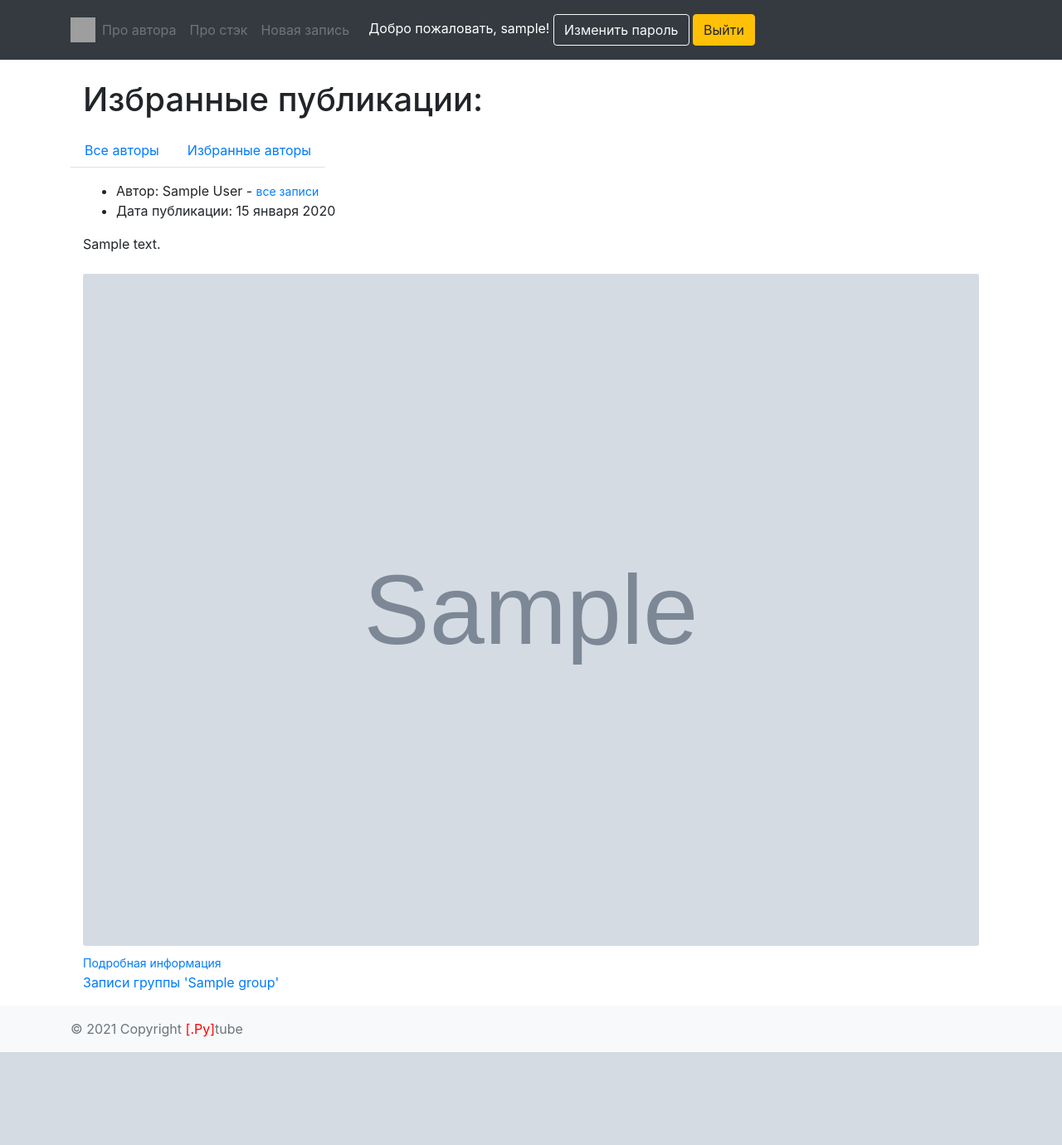
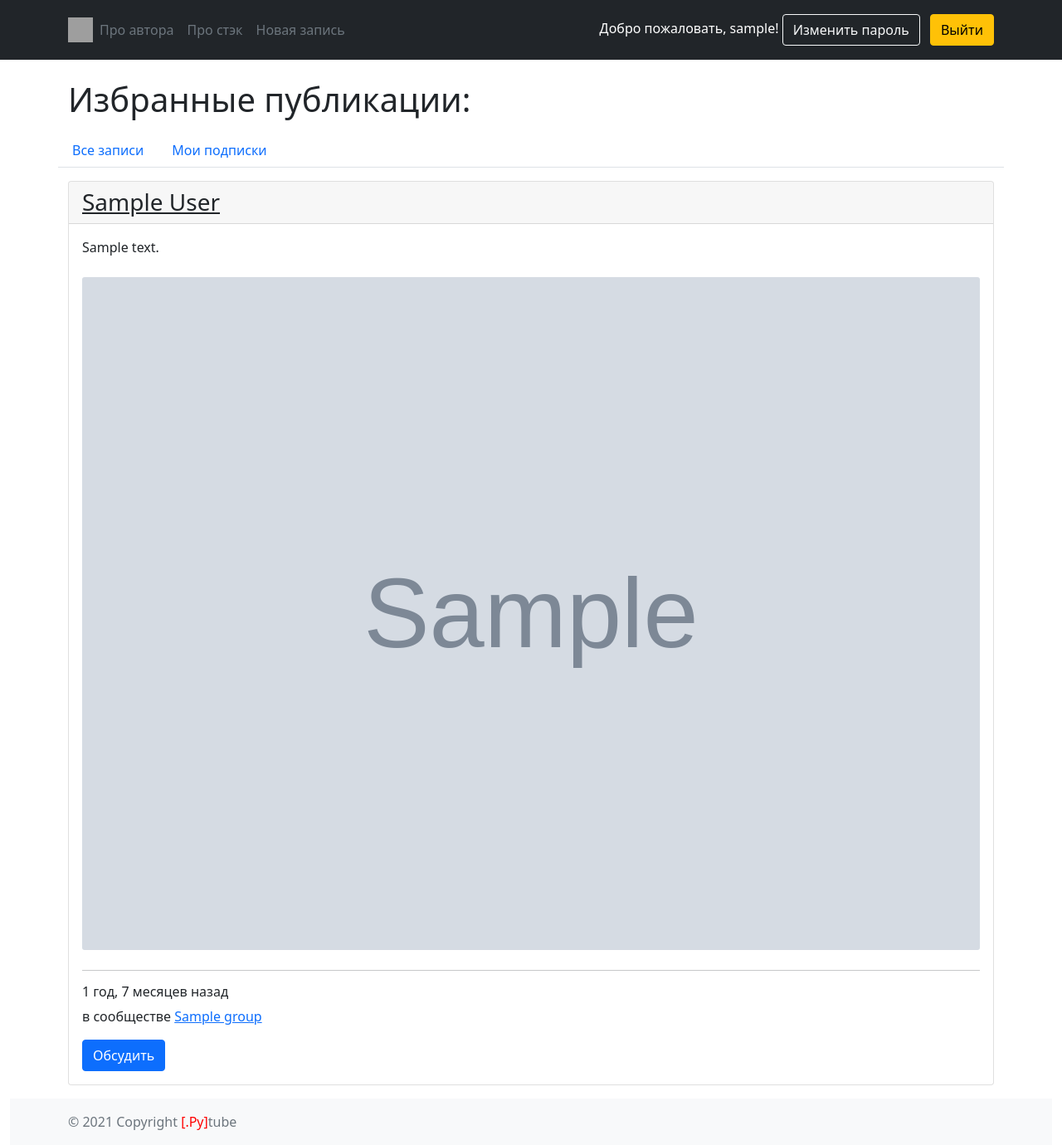
Before and after one commit to inferno2f/hw05_final, a Django app: page /follow/ in a window 1280 px wide. Shown: the whole page at 83% size. Before the commit the page ends 1268 px from the top, so only its background shows below. Run offline with Django 3.2, Linux system fonts and the light colour scheme; a user stored in the database is signed in; tables that the repository leaves empty hold one stand-in row (values such as "Sample post"); grey boxes marked "Sample" are stand-in pictures; some libraries are stand-ins or nearby versions; grey boxes are pictures that could not be loaded.

Commit message:
front-end nightmare

```diff
--- a/yatube/templates/about/author.html
+++ b/yatube/templates/about/author.html
@@ -1,9 +1,11 @@
 {% extends "base.html" %}
 {% block title %} Про автора {% endblock %}
 {% block content %}
+<div class="container py-3">
 <h1>Привет, я автор</h1>
 <p>
   Тут я размещу информацию о себе используя свои умения верстать.
   Картинки, блоки, элементы бустрап. А может быть, просто напишу несколько абзацев текста.
 </p>
 {% endblock %}
+</div>
--- a/yatube/templates/about/tech.html
+++ b/yatube/templates/about/tech.html
@@ -1,6 +1,7 @@
 {% extends "base.html" %}
 {% block title %}Технологии{% endblock %}
 {% block content %}
+<div class="container py-3">
 <div class="row">
   <h1>Вот что я умею</h1>
   {% comment %}
@@ -27,4 +28,5 @@
     <p>Текст страницы "Технологии"</p>
   </article>
 </div>
+</div>
 {% endblock %}
--- a/yatube/templates/base.html
+++ b/yatube/templates/base.html
@@ -1,6 +1,7 @@
 {% load static %}
 <!DOCTYPE html>
 <html lang="ru">
+
   <head>
     <meta charset="utf-8">
     <meta name="viewport" content="width=device-width, initial-scale=1">
@@ -10,17 +11,20 @@
     <link rel="icon" type="image/png" sizes="16x16" href={% static "img/fav/favicon-16x16.png" %}>
     <meta name="msapplication-TileColor" content="#da532c">
     <meta name="theme-color" content="#ffffff">
-    <link rel="stylesheet" href={% static "css/bootstrap.min.css" %}>
+    <link href="https://cdn.jsdelivr.net/npm/bootstrap@5.1.0/dist/css/bootstrap.min.css" rel="stylesheet"
+      integrity="sha384-KyZXEAg3QhqLMpG8r+8fhAXLRk2vvoC2f3B09zVXn8CA5QIVfZOJ3BCsw2P0p/We" crossorigin="anonymous">
     <title>
       {% block title %}
       Последние обновления на сайте
       {% endblock %}
     </title>
   </head>
+
   <body>
+    <div class="sticky-top">
     {% include 'includes/header.html' %}
-    <main>
-      <div class="container">
+    </div>
+    <div class="container-xxl">
       {% block content %}
       Oops, something went wrong<br>
       Please check back later
@@ -28,5 +32,6 @@
     </div>
     </main>
     {% include 'includes/footer.html' %}
+    </div>
   </body>
 </html>
--- a/yatube/templates/includes/header.html
+++ b/yatube/templates/includes/header.html
@@ -2,7 +2,7 @@
 <header class="p-3 mb-2 bg-dark text-white">
   <div class="container">
     <div class="d-flex flex-wrap align-items-center justify-content-center justify-content-lg-start">
-      <a href="{% url 'posts:index' %}" class="d-flex align-items-center mb-2 mb-lg-0 text-white text-decoration-none">
+      <a href="{% url 'posts:index' %}" class="d-flex align-items-center mb-2 mb-lg-0 text-white text-decoration-none" data-toggle="tooltip" data-placement="bottom" title="На главную">
         <img src="{% static 'img/logo.png' %}" width="30" height="30" class="d-inline-block align-top" alt="" />
       </a>
       <ul class="nav col-12 col-lg-auto me-lg-auto mb-2 justify-content-center mb-md-0">
--- a/yatube/templates/posts/create_post.html
+++ b/yatube/templates/posts/create_post.html
@@ -47,7 +47,7 @@
                 </div>
               {% endfor %}
               <div class="col-md-6 offset-md-4">
-                <button type="submit" class="btn btn-success">
+                <button type="submit" class="btn btn-primary">
                   {% if is_edit %} Изменить {% else %} Добавить {% endif %}
                 </button>
               </div>
--- a/yatube/templates/posts/follow.html
+++ b/yatube/templates/posts/follow.html
@@ -1,7 +1,6 @@
 {% extends 'base.html' %}
-{% load cache %}
 {% load thumbnail %}
-{% cache 20 follow_page %}
+{% load humanize %}
 {% block title %}
   Pytube
 {% endblock title %}
@@ -10,30 +9,28 @@
     <h1>{{ 'Избранные публикации:' }}</h1>
     {% include 'posts/includes/switcher.html' %}
         {% for post in page_obj %}
-      <ul>
-        <li>
-          Автор: {{ post.author.get_full_name }} -
-          <small><a href="{% url 'posts:profile' post.author.username %}">все записи</a></small>
-        </li>
-        <li>
-          Дата публикации: {{ post.pub_date|date:"d E Y" }}
-        </li>
-      </ul>
-      <p>{{ post.text|linebreaks }}</p>
+      <div class="card">
+        <h3 class="card-header" >
+        <a href="{% url 'posts:profile' post.author.username %}" class="link-dark">  {{ post.author.get_full_name }} </a>
+        </h3>
+          <div class="card-body">
+          <p class="card-text"> {{ post.text }}
+          </p>
           {% thumbnail post.image "960x339" crop="center" upscale=True as im %}
           <img class="card-img my-2" src="{{ im.url }}">
           {% endthumbnail %}
-      <small>
-        <a href="{% url 'posts:post_detail' post.id %}">Подробная информация</a>
-      </small>
-      <br>
+          <hr>
+          <h6 class="card-text">{{ post.pub_date|naturaltime}} </h6>
           {% if post.group %}
-        <a href="{% url 'posts:group_list' post.group.slug %}">
-        Записи группы '{{ post.group }}'</a>
+            <p> в сообществе
+            <a href="{% url 'posts:group_list' post.group.slug %}"> {{ post.group }} </a>
+            </p>
           {% endif %}
+          <a href="{% url 'posts:post_detail' post.id %}" class="btn btn-primary">Обсудить</a>
+        </div>
+      </div>
       {% if not forloop.last %}<hr>{% endif %}
     {% endfor %}
     {% include 'posts/includes/paginator.html' %}
+{% endblock content %}
 </div>
-{% endblock content %}
-{% endcache %}
--- a/yatube/templates/posts/includes/switcher.html
+++ b/yatube/templates/posts/includes/switcher.html
@@ -2,19 +2,13 @@
 <div class="row my-3">
   <ul class="nav nav-tabs">
     <li class="nav-item">
-        <a
-          class="nav-link {% if index %}active{% endif %}"
-          href="{% url 'posts:index' %}"
-        >
-          Все авторы
+      <a class="nav-link {% if index %}active{% endif %}" href="{% url 'posts:index' %}">
+        Все записи
       </a>
     </li>
     <li class="nav-item">
-        <a
-           class="nav-link {% if follow %}active{% endif %}"
-           href="{% url 'posts:follow_index' %}"
-        >
-          Избранные авторы
+      <a class="nav-link {% if follow %}active{% endif %}" href="{% url 'posts:follow_index' %}">
+        Мои подписки
       </a>
     </li>
   </ul>
--- a/yatube/templates/posts/post_detail.html
+++ b/yatube/templates/posts/post_detail.html
@@ -58,7 +58,9 @@
       </div>
       <hr>
       {% endif %}
-
+      {% if comments.count == 0 %}
+      <h5>Отлично, вы можете оставить первый комментарий!</h5>
+      {% else %}
       {% for comment in comments %}
       <div class="card" style="width: 30rem;">
         <div class="card-body">
@@ -72,6 +74,7 @@
       </div>
       <br>
       {% endfor %}
+      {% endif %}
     </article>
   </div>
 </main>
--- a/yatube/templates/users/password_reset.html
+++ b/yatube/templates/users/password_reset.html
@@ -4,7 +4,7 @@
     <main>
       <div class="container py-5">
         <div class="row justify-content-center">
-          <div class="col-md-8 p-5">
+          <div class="col-md-10 p-5">
             <div class="card">
               <div class="card-header">
                 Чтобы сбросить старый пароль — введите адрес электронной почты, под которым вы регистрировались
--- a/yatube/templates/users/signup.html
+++ b/yatube/templates/users/signup.html
@@ -2,11 +2,11 @@
 {% block title %}Зарегистрироваться{% endblock %}
 {% block content %}
   <div class="row justify-content-center">
-    <div class="col-md-8 p-5">
+    <div class="col-md-10 p-5">
       <div class="card">
         <div class="card-header">Зарегистрироваться</div>
           <div class="card-body">
-          {% load user_filters %} {# Загружаем фильтры #}
+          {% load user_filters %}
               {% if form.errors %}
                   {% for field in form %}
                     {% for error in field.errors %}
--- a/yatube/yatube/settings.py
+++ b/yatube/yatube/settings.py
@@ -46,6 +46,7 @@ INSTALLED_APPS = [
     "django.contrib.staticfiles",
     "debug_toolbar",
     "sorl.thumbnail",
+    "django.contrib.humanize",
 ]
 
 MIDDLEWARE = [
```
Also changed, not shown: yatube/templates/posts/index.html (+22 -23 lines). Lines whose indentation alone changed are shown as unchanged.
